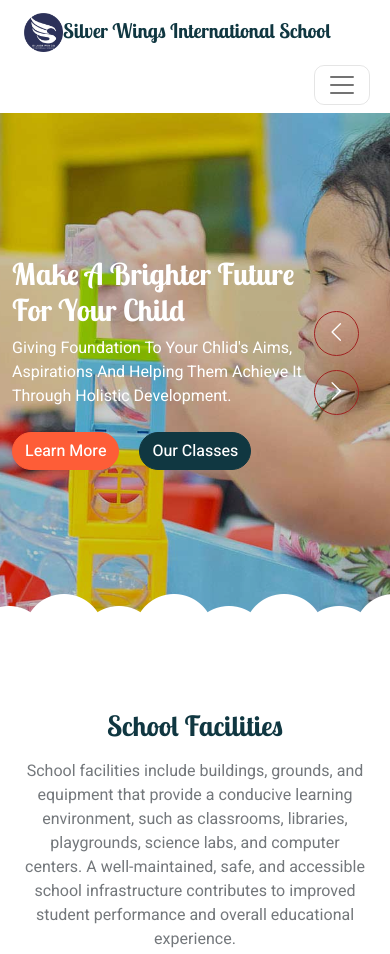
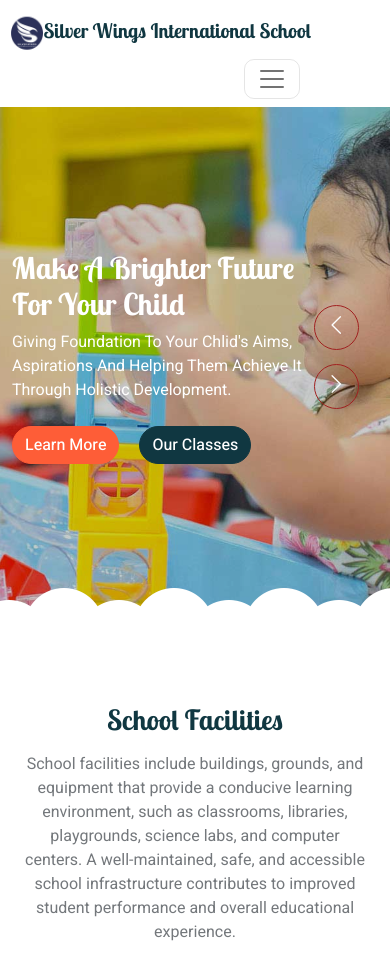
Before and after one commit to Shivangkumar98/NewRepo, a plain HTML site: page index.html in a window 390 px wide. Shown: the top 954 px of the page. Drawn offline with nearby package versions, Linux system fonts and the light colour scheme.

Commit message:
Update style.css

```diff
--- a/css/style.css
+++ b/css/style.css
@@ -1,4 +1,6 @@
 /********** Template CSS **********/
+
+
 :root {
     --primary: #FE5D37;
     --light: #FFF5F3;
@@ -514,13 +516,27 @@ border: 25px solid #EEEEEE;
 }
 .small-h1 {
     font-size: 20px; /* adjust the value to your desired size */
+
+    top: 20px;
+    right: -42%;
+    position: absolute;
+    text-align: center;
+    transform: translate(-50%, -50%);
+    position: relative;
   }
   .small-h1 img {
-    width: 12%;
-    height: 15%;
+    width: 10%;
+    left:  2%;
+
   }
   .navbar-toggler{
     position: relative;
     float: right;
-    left: 290px;
-  }
+    left: 220px;
+
+    }
+  html, body {
+    width: 100%;
+    margin: 0px;
+    padding: 0px;
+}
```
